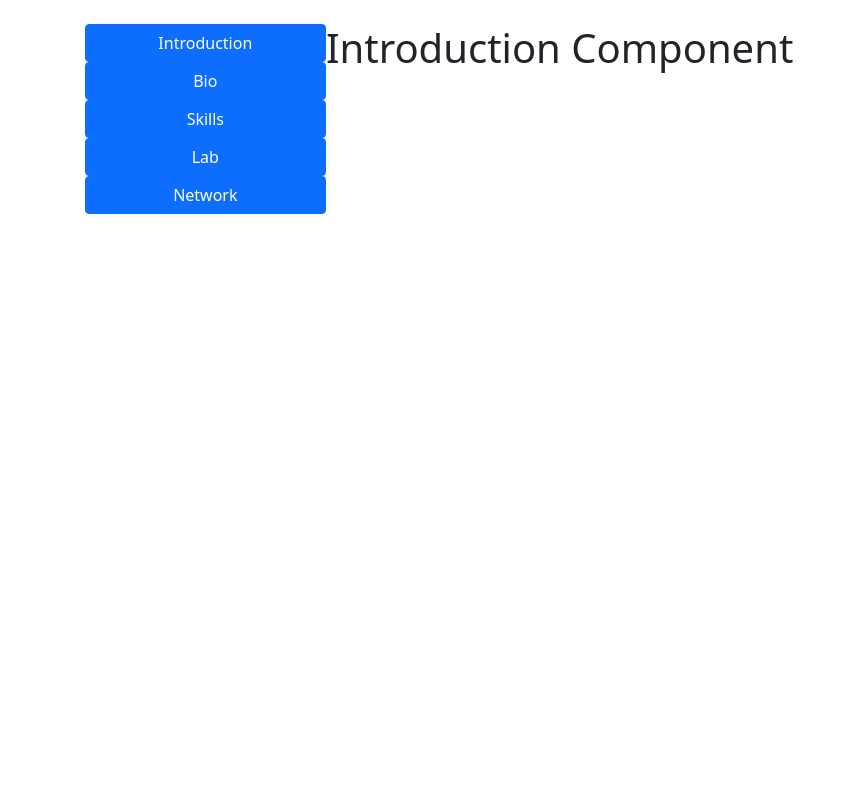
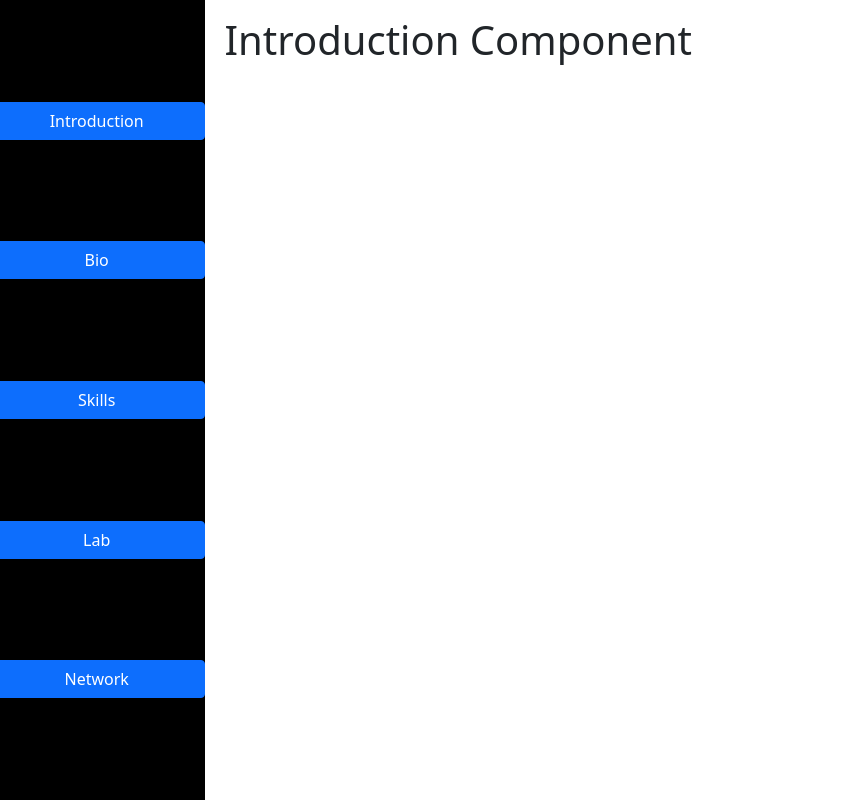
Before and after one commit to Jeffthedevv/Portfolio-Site, a Next.js app: page / in a window 1280 px wide. Shown: the whole page, without its empty margins (0-856 px from the left). Built offline with nearby package versions, Linux system fonts and the light colour scheme.

Commit message:
Rebuild Styles Module for New Landing
Also Modifies Component Dir.

```diff
--- a/pages/_app.js
+++ b/pages/_app.js
@@ -2,10 +2,7 @@ import '../styles/globals.css'
 
 function MyApp({ Component, pageProps }) {
   return (
-
-
     <Component {...pageProps} />
-
   )
 }
 
--- a/pages/index.js
+++ b/pages/index.js
@@ -3,12 +3,13 @@ import Head from 'next/head'
 import { Row, Col, Button } from 'react-bootstrap'
 import 'bootstrap/dist/css/bootstrap.min.css';
 
-import Intro from '../components/intro'
-import Bio from '../components/bio'
-import Lab from '../components/lab'
-import Skills from '../components/skills'
-import Network from '../components/network'
+import Intro from '../components/intro/intro'
+import Bio from '../components/bio/bio'
+import Lab from '../components/lab/lab'
+import Skills from '../components/skills/skills'
+import Network from '../components/network/network'
 
+import index from '../styles/index.module.css'
 
 export default class Home extends React.Component {
   constructor(props){
@@ -52,46 +53,42 @@ export default class Home extends React.Component {
             <meta name="description" content="A Portfolio website for Jeffery Diaz" />
             <link rel="icon" href="/favicon.ico" />
         </Head>
-        <Row className="pt-4">
-            <Col sm={{ order:'first'}} md={{ offset: 1, span: 2}} className="p-0 flex justify-content-between">
-              <Row>
+
+        <Row className={`${index.wrapper} main-wrapper`}>
+            <Col xs={{ order: 'first'}} sm={{ span: 12 }} md={{ span: 2 }} className={index.nav_wrapper}>
                 <Button
+                  className={index.nav_button}
                   variant="primary"
                   value="intro"
                   onClick={this.buttonHandler}
                 >Introduction</Button>
-              </Row>
-              <Row>
                 <Button
+                  className={index.nav_button}
                   variant="primary"
                   value="bio"
                   onClick={this.buttonHandler}
                 >Bio</Button>
-              </Row>
-              <Row>
                 <Button
+                  className={index.nav_button}
                   variant="primary"
                   value="skills"
                   onClick={this.buttonHandler}
                 >Skills</Button>
-              </Row>
-              <Row>
                 <Button
+                  className={index.nav_button}
                   variant="primary"
                   value="lab"
                   onClick={this.buttonHandler}
                 >Lab</Button>
-              </Row>
-              <Row>
                 <Button
+                  className={index.nav_button}
                   variant="primary"
                   value="network"
                   onClick={this.buttonHandler}
                 >Network</Button>
-              </Row>
             </Col>
 
-            <Col sm={12} md={9}>
+            <Col sm={12} md={10} className={index.content_wrapper}>
               {pageHandler()}
             </Col>
         </Row>
--- a/styles/globals.css
+++ b/styles/globals.css
@@ -1,5 +1,7 @@
 html,
 body {
+  height: 100;
+  overflow: hidden;
   padding: 0;
   margin: 0;
   font-family: -apple-system, BlinkMacSystemFont, Segoe UI, Roboto, Oxygen,
--- /dev/null
+++ b/styles/index.module.css
@@ -0,0 +1,22 @@
+.wrapper {
+ min-height: 100vh;
+}
+.nav_wrapper {
+  height: inherit;
+  padding: 0px;
+  display: inline-grid;
+  align-content: space-evenly;
+  background-color: #000;
+}
+
+.nav_wrapper {
+
+}
+.nav_button {
+  width: 100%;
+}
+
+.content_wrapper {
+  height: inherit;
+  padding: 1em 0px 0px 1.2em;
+}
```
Also changed, not shown: styles/Home.module.css (deleted, +0 -121 lines), components/bio/bio.js (renamed from components/bio.js), components/intro/intro.js (renamed from components/intro.js), components/lab/lab.js (renamed from components/lab.js), components/network/network.js (renamed from components/network.js), components/skills/skills.js (renamed from components/skills.js).
